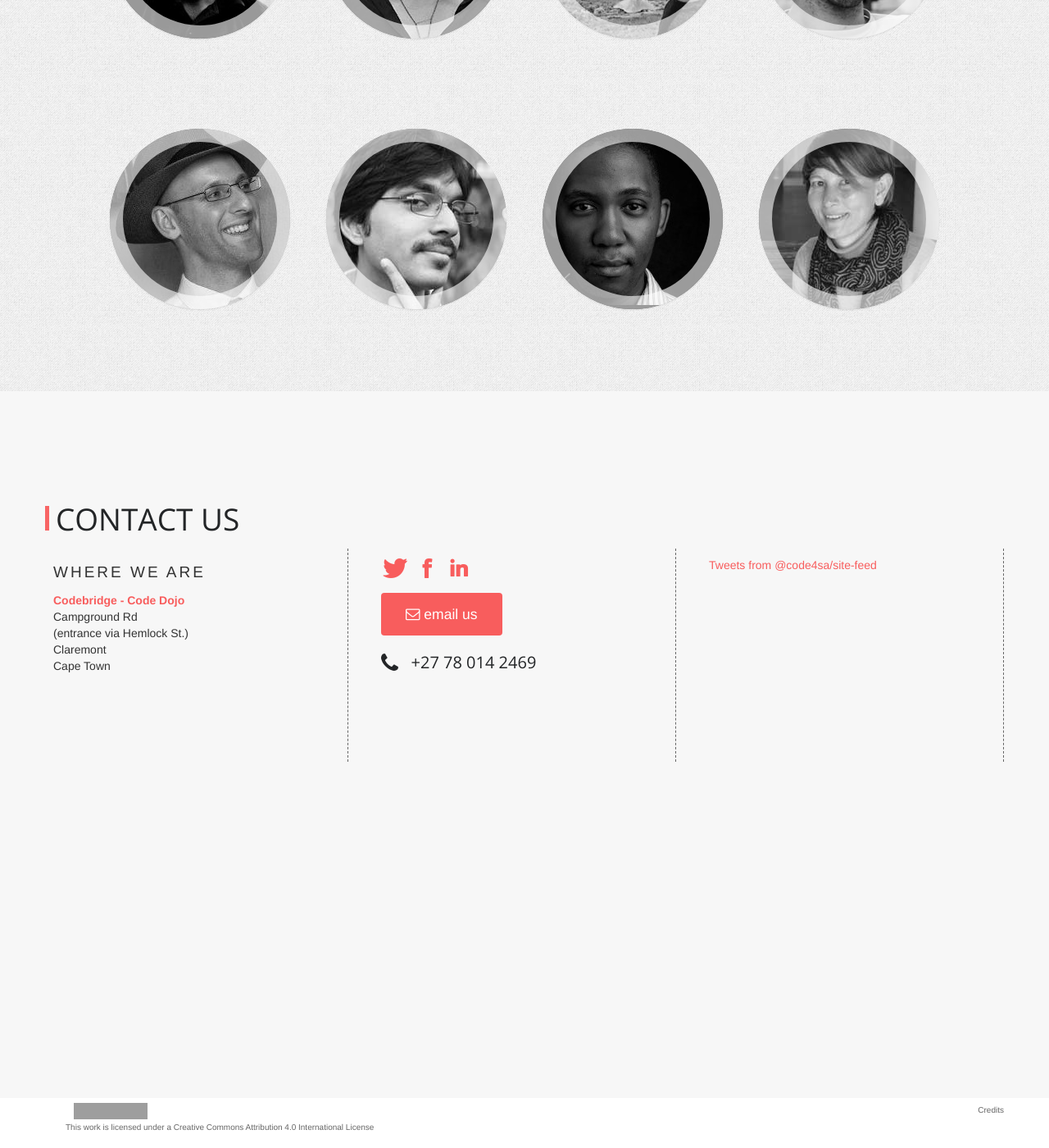
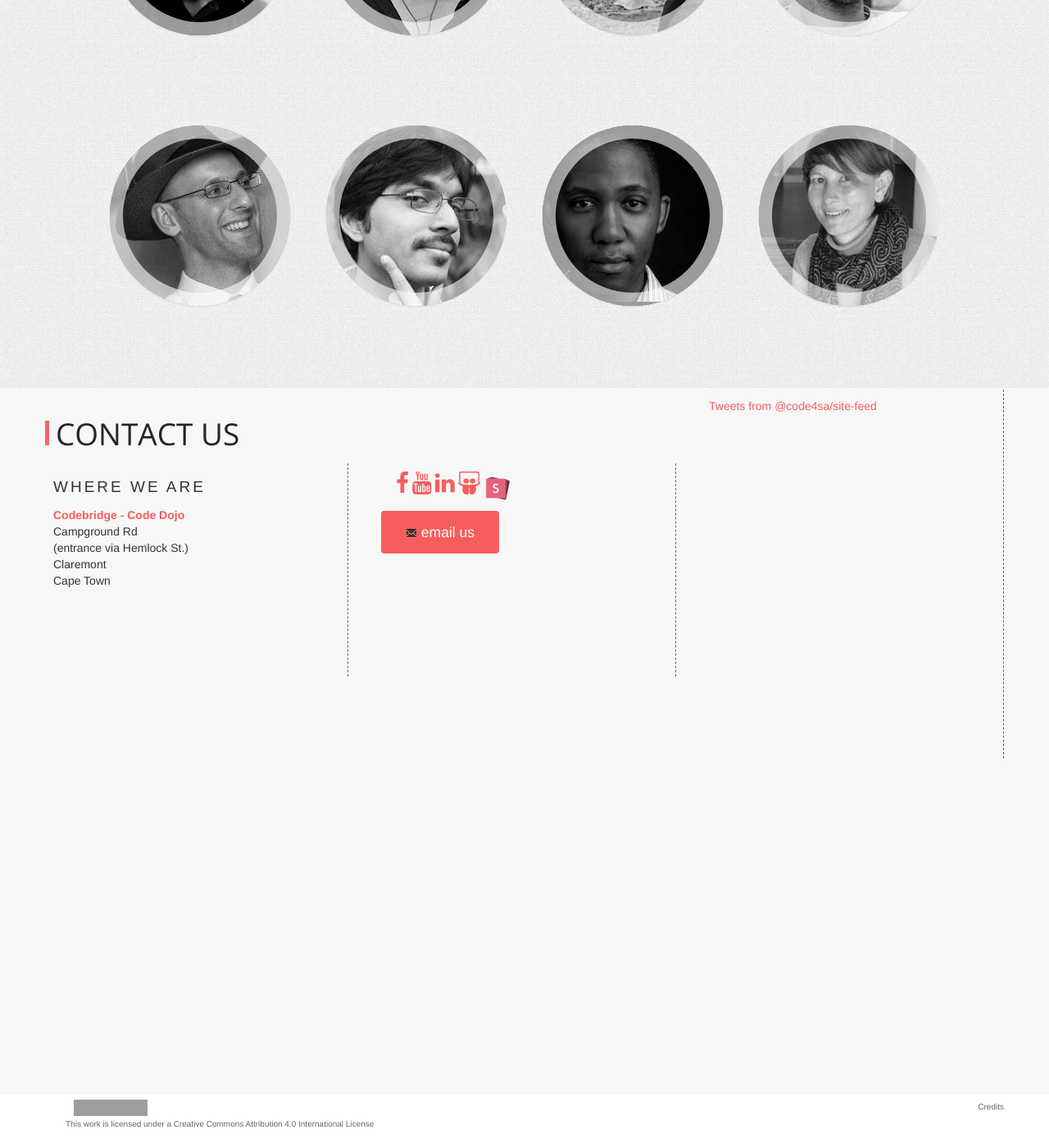
Before and after one commit to Code4SA/old-code4sa.github.io, a Jekyll site: the page built from index.html, in a window 1280 px wide and 1400 px high, scrolled down 6268 px. Shown: the whole window at 82% size. Built offline with Jekyll 4.4.1, drawn with Linux system fonts in a browser that asks for light colours; nearby versions of some CDN libraries; Markdown is read by kramdown in place of the engine named in the settings; comment, search, counter and statistics services are not loaded; grey boxes are pictures that could not be loaded.

Commit message:
Updated front-page
General tidying up
Added youtube link

```diff
--- a/_layouts/default.html
+++ b/_layouts/default.html
@@ -20,7 +20,7 @@
     <link href='http://fonts.googleapis.com/css?family=Open+Sans:400,300,300italic,400italic,600,600italic,700,700italic,800italic,800' rel='stylesheet' type='text/css'>
 
     <link rel="stylesheet" href="{{ site.url }}/css/bootstrap.min.css">
-    <link rel="stylesheet" href="{{ site.url }}/css/font-awesome.min.css">
+    <link href="//maxcdn.bootstrapcdn.com/font-awesome/4.2.0/css/font-awesome.min.css" rel="stylesheet">
     <link rel="stylesheet" href="{{ site.url }}/css/main.css">
     <link rel="stylesheet" href="{{ site.url }}/css/custom-styles.css">
 
--- a/css/custom-styles.css
+++ b/css/custom-styles.css
@@ -205,7 +205,7 @@ min-height: 390px;
 ul.socialize li {color: #999;}
 
 
-#contact {padding: 130px 0 10px;}
+#contact {padding: 30px 0 10px;}
 
 #contact .span4 {border-right: 1px dashed #666;
 padding: 10px;
--- a/index.html
+++ b/index.html
@@ -516,39 +516,24 @@ code4sa.hackdash.org</a></p>
             </div>
 
             <div class="span4">
+                <ul class="socialize">
+                    <li><a class="twitter" href="http://www.twitter.com/code4sa" target="_blank"><i class="icon-twitter fa-2x"></i></a></li>
 
-
-                <ul class="socialize">
-                    <li><a class="twitter" href="http://www.twitter.com/code4sa" target="_blank"><i class="icon-twitter icon-2x"></i></a></li>
-
-                    <li><a class="facebook" href="https://www.facebook.com/code4sa" target="_blank"><i class="icon-facebook icon-2x"></i></a></li>
-                    <li><i><a class="fa fa-youtube" href="#"></a></i></li>
-                   <!-- <li><a class="google" href="http://www.googleplus.com" target="_blank"><i class="icon-google-plus icon-2x"></i></a></li>
-                    <li><a class="instagram" href="http://www.instagram.com" target="_blank"><i class="icon-camera-retro icon-2x"></i></a></li>
-                    <li><a class="pinterest" href="http://www.pinterest.com" target="_blank"><i class="icon-pinterest icon-2x"></i></a></li>
-                    -->
-                    <li><a class="linkedin" href="http://www.linkedin.com/company/code-for-south-africa" target="_blank"><i class="icon-linkedin icon-2x"></i></a></li>
-                    <!--<li><a class="slideshare" href="http://www.slideshare.net/adieyal" target="_blank"><img src="{{ site.url }}/img/slideshare.png"/></i></a></li>
-                    <li><a class="slideshare" href="https://slid.es/adieyal/" target="_blank"><img src="{{ site.url }}/img/slides.png"/></i></a></li>-->
+                    <li><a class="facebook" href="https://www.facebook.com/code4sa" target="_blank"><i class="fa fa-facebook fa-2x"></i></a></li>
+                    <li><a class="youtube" href="https://www.youtube.com/channel/UC3pQh1Hr854ECjIRu8fGg1g" target="_blank"><i class="fa fa-youtube fa-2x"></i></a></li>
+                    <li><a class="linkedin" href="http://www.linkedin.com/company/code-for-south-africa" target="_blank"><i class="fa fa-linkedin fa-2x"></i></a></li>
+                    <li><a class="slideshare" href="http://www.slideshare.net/adieyal" target="_blank"><i class="fa fa-slideshare fa-2x"></i></a></li>
+                    <li><a class="slides" href="https://slid.es/adieyal/" target="_blank"><img src="{{ site.url }}/img/slides.png"/></i></a></li>
                 </ul>
                 <a class="btn btn-large btn-red" href="mailto:support@code4sa.org"><i class="icon-envelope"></i> email us</a><br /><br />
-                <p class="tel"><i class="icon-phone icon-large"></i> &nbsp; +27 78 014 2469</p>
 
-</div>
+            </div>
 
-            <div class="span4" style="height:250px">
+            <div class="span4" style="height:450px; margin-top:-80px">
                 <a class="twitter-timeline" href="https://twitter.com/code4sa/site-feed" data-widget-id="377143921974845441">Tweets from @code4sa/site-feed</a>
                 <script>!function(d,s,id){var js,fjs=d.getElementsByTagName(s)[0],p=/^http:/.test(d.location)?'http':'https';if(!d.getElementById(id)){js=d.createElement(s);js.id=id;js.src=p+"://platform.twitter.com/widgets.js";fjs.parentNode.insertBefore(js,fjs);}}(document,"script","twitter-wjs");</script>
 
             </div>
-
-            <!--
-            <div class="span4 text-left">
-                <h5>Another Text Box</h5>
-                <p>Lorem ipsum dolor sit amet, consectetur adipisicing elit, sed do eiusmod tempor incididunt ut labore et dolore magna aliqua. Ut enim ad minim veniam, quis.</p>
-            </div>
-            -->
-
         </div>
     </div>
     <br/>
```
